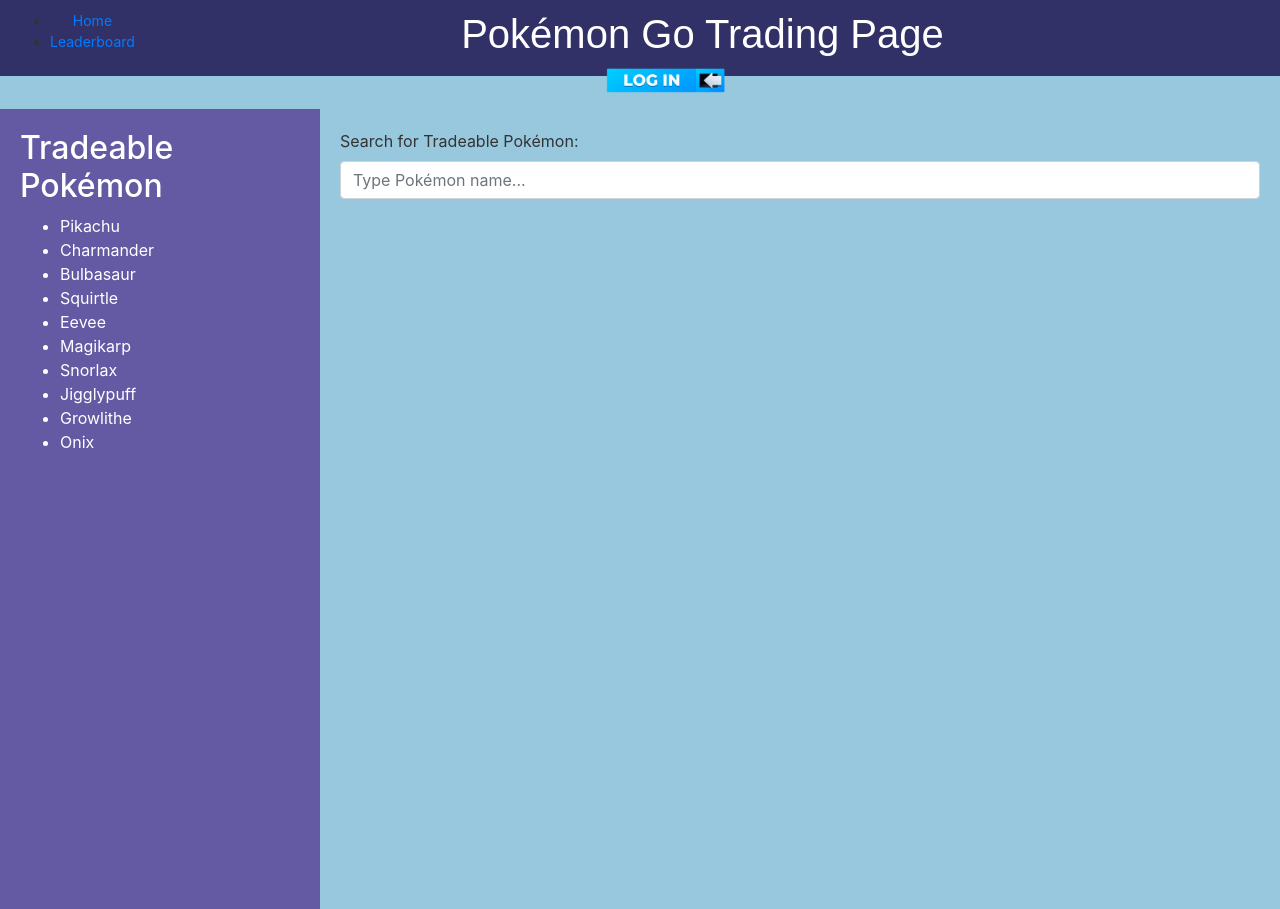
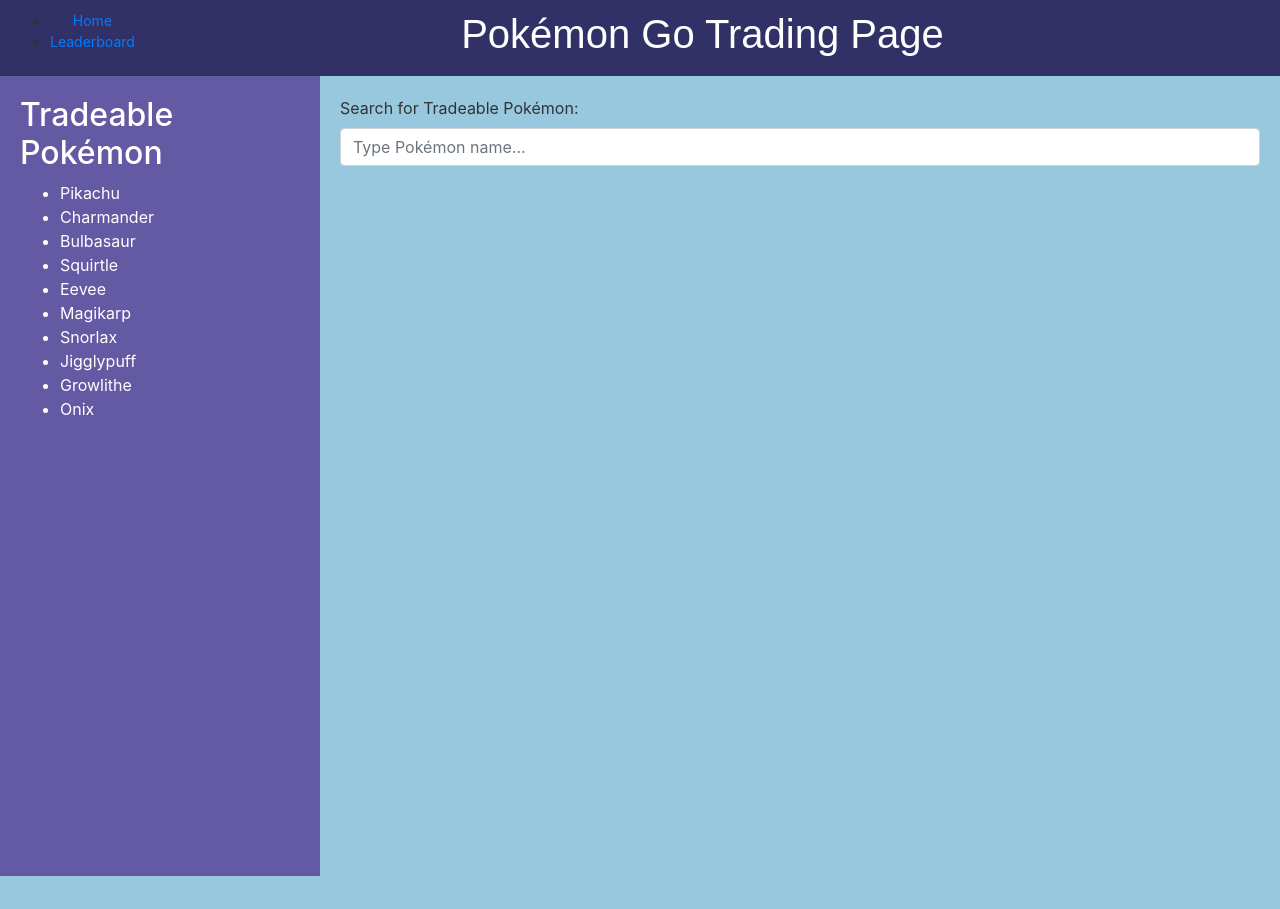
Before and after one commit to michaela2102/PokemonGo, a PHP site: page /trading_page.php in a window 1280 px wide. After the commit the page ends 876 px from the top, so only its background shows below. Run offline with PHP 8.4, Linux system fonts and the light colour scheme; data that the repository does not hold is empty.

Commit message:
Update trading_page.php

```diff
--- a/trading_page.php
+++ b/trading_page.php
@@ -103,10 +103,6 @@
 			</nav>
 		</div>
 
-		<div class="header-right">
-		    <ul>
-                <a href="login.php" class="login-icon"> <img src="images/login.png" alt="Login Icon" width= "10%" height="10%"></a><br>
-		    </ul>
         </div>
         <h1>Pokémon Go Trading Page</h1>
     </header>
```
